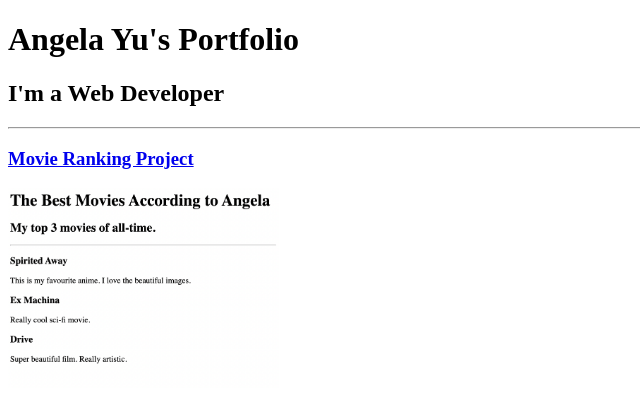
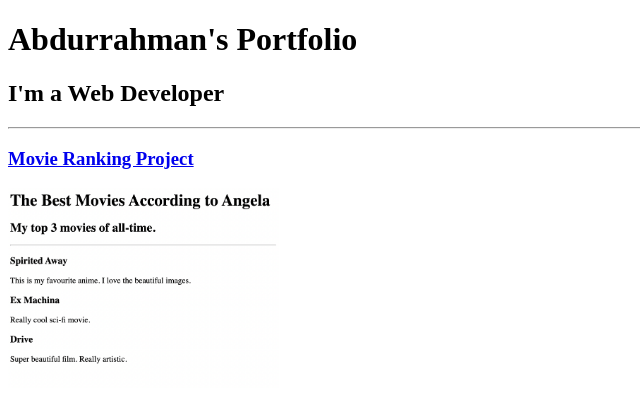
Before and after one commit to i4rcu/first-try, a plain HTML site: page index.html in a window 1280 px wide. Shown: the top 408 px of the page, without its empty margins (0-640 px from the left). Drawn offline with Linux system fonts and the light colour scheme.

Commit message:
Update index.html

```diff
--- a/index.html
+++ b/index.html
@@ -3,11 +3,11 @@
 
 <head>
   <meta charset="UTF-8">
-  <title>Angela's Portfolio</title>
+  <title>Abdurrahman portfolio</title>
 </head>
 
 <body>
-  <h1>Angela Yu's Portfolio</h1>
+  <h1>Abdurrahman's Portfolio</h1>
   <h2>I'm a Web Developer</h2>
   <hr />
   <h3><a href="./public/movie-ranking.html">Movie Ranking Project</a></h3>
```
